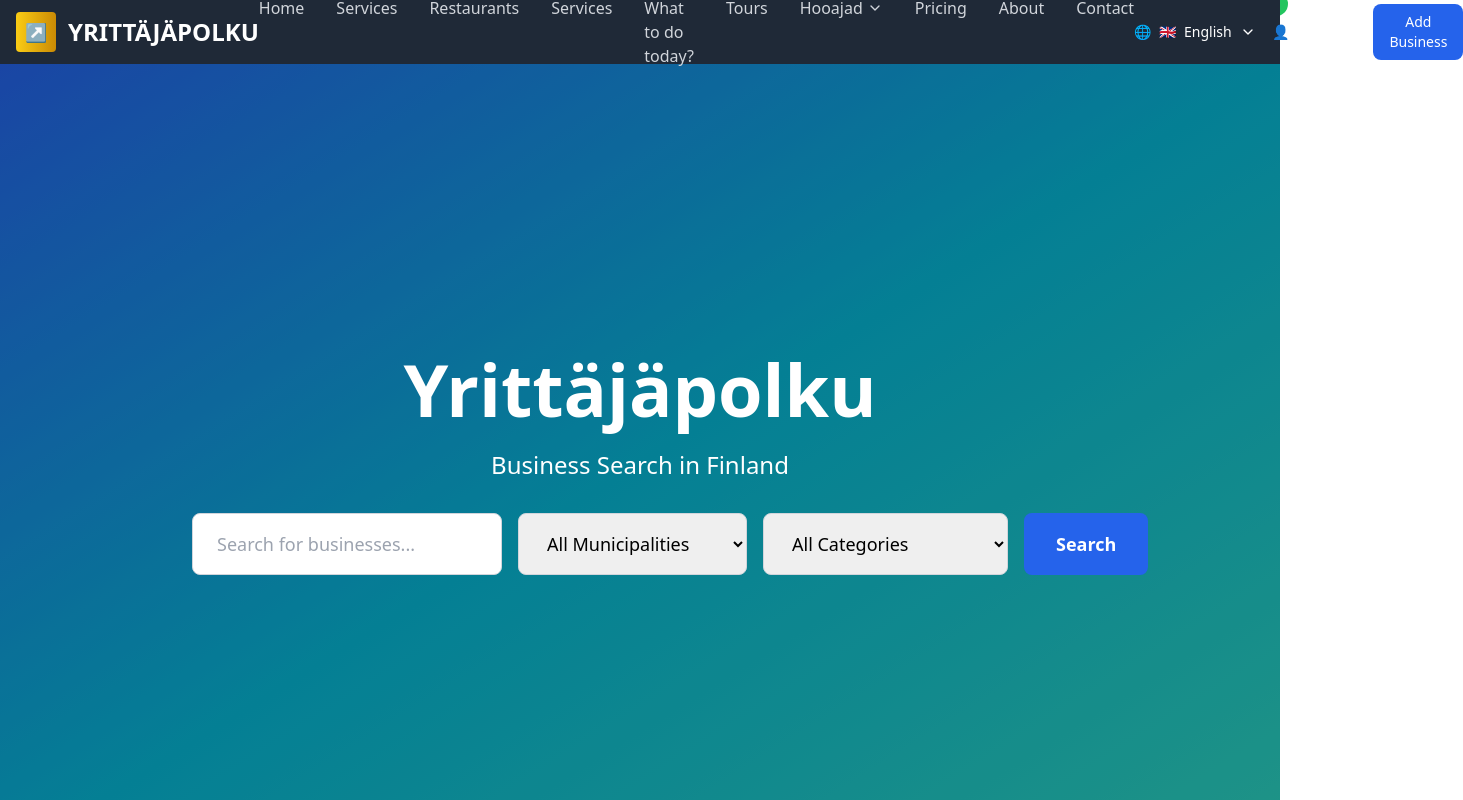
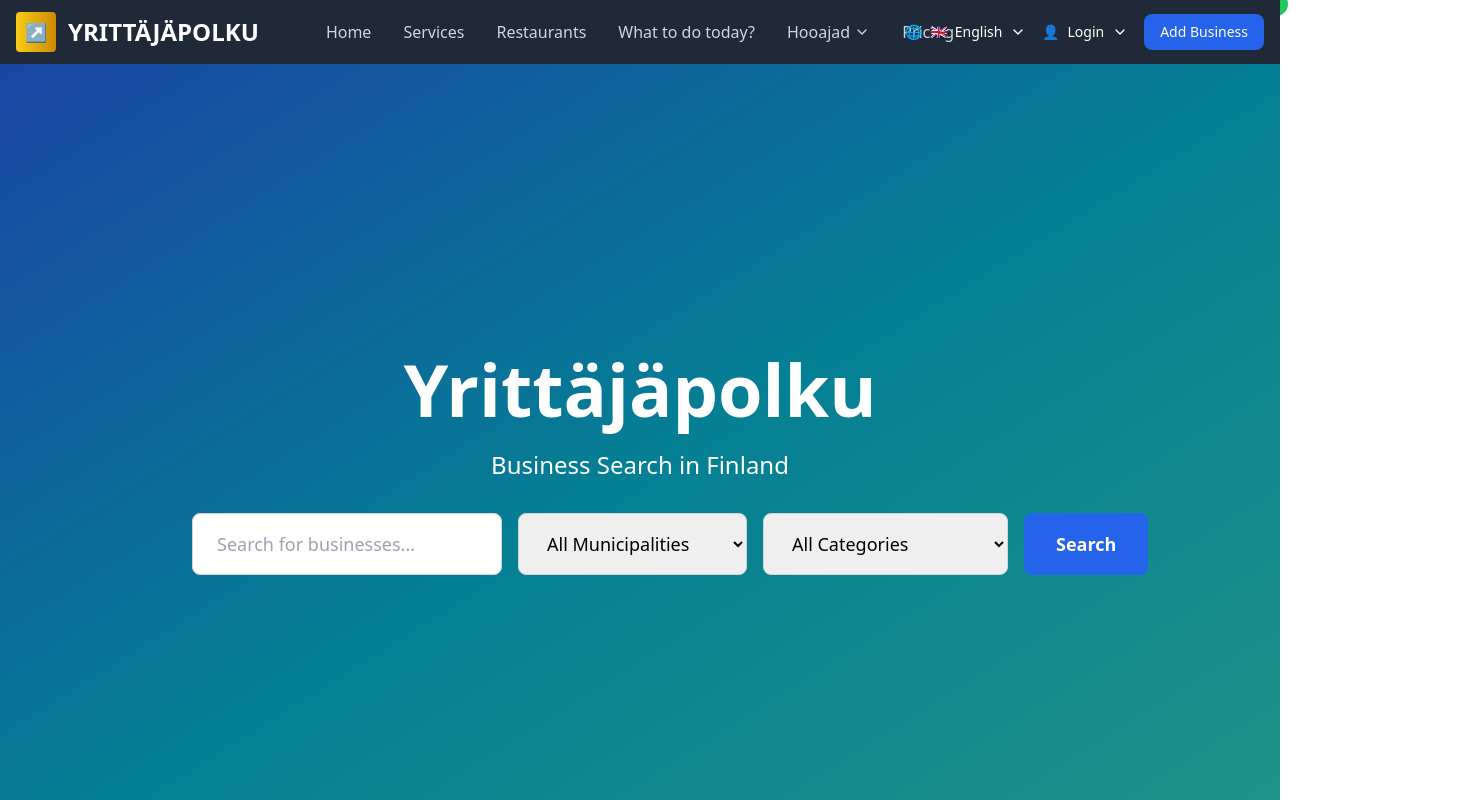
Before and after one commit to smartnodehub/hawaiielevate-clone, a React (Vite) app: page / in a window 1280 px wide. Shown: the top 800 px of the page, 1463 px wide, since content can reach past the window. Built offline with nearby package versions, Linux system fonts and the light colour scheme.

Commit message:
Remove unnecessary nav items and center navigation properly

```diff
--- a/src/App.jsx
+++ b/src/App.jsx
@@ -551,9 +551,9 @@
     <div className="min-h-screen bg-white">
       {/* Header */}
       <header className="bg-gray-800 text-white sticky top-0 z-40">
-        <div className="container mx-auto px-4">
-          <div className="flex items-center justify-between h-16">
-            <div className="flex items-center space-x-3">
+        <div className="container mx-auto px-4 max-w-7xl">
+          <div className="flex items-center justify-center h-16 relative">
+            <div className="flex items-center space-x-3 absolute left-0">
               <div className="w-10 h-10 bg-gradient-to-r from-yellow-400 to-yellow-600 rounded flex items-center justify-center">
                 <span className="text-black font-bold text-lg">↗</span>
               </div>
@@ -561,14 +561,12 @@
             </div>
 
             <nav className="hidden md:flex space-x-8">
-              <a href="/" className="text-gray-300 hover:text-white transition-colors">{t('nav.home')}</a>
-              <a href="#services" className="text-gray-300 hover:text-white transition-colors">{t('nav.services')}</a>
-              <a href="#restaurants" className="text-gray-300 hover:text-white transition-colors">{t('nav.restaurants')}</a>
-              <a href="#designers" className="text-gray-300 hover:text-white transition-colors">{t('nav.services')}</a>
-              <a href="/today" className="text-gray-300 hover:text-white transition-colors">{t('what_to_do_today')}</a>
-              <a href="#todo" className="text-gray-300 hover:text-white transition-colors">{t('nav.tours')}</a>
+              <a href="/" className="text-gray-300 hover:text-white transition-colors font-medium">{t('nav.home')}</a>
+              <a href="#services" className="text-gray-300 hover:text-white transition-colors font-medium">{t('nav.services')}</a>
+              <a href="#restaurants" className="text-gray-300 hover:text-white transition-colors font-medium">{t('nav.restaurants')}</a>
+              <a href="/today" className="text-gray-300 hover:text-white transition-colors font-medium">{t('what_to_do_today')}</a>
               <div className="relative group">
-                <button className="text-gray-300 hover:text-white transition-colors flex items-center space-x-1">
+                <button className="text-gray-300 hover:text-white transition-colors flex items-center space-x-1 font-medium">
                   <span>Hooajad</span>
                   <ChevronDown className="h-4 w-4" />
                 </button>
@@ -584,12 +582,10 @@
                   </Link>
                 </div>
               </div>
-              <a href="/pricing" className="text-gray-300 hover:text-white transition-colors">{t('nav.pricing')}</a>
-              <a href="#about" className="text-gray-300 hover:text-white transition-colors">{t('nav.about')}</a>
-              <a href="#contact" className="text-gray-300 hover:text-white transition-colors">{t('nav.contact')}</a>
+              <a href="/pricing" className="text-gray-300 hover:text-white transition-colors font-medium">{t('nav.pricing')}</a>
             </nav>
 
-            <div className="flex items-center space-x-4">
+            <div className="flex items-center space-x-4 absolute right-0">
               {/* Language Switcher */}
               <div className="relative" ref={languageDropdownRef}>
                 <button
```
Also changed, not shown: vercel.json (added).
